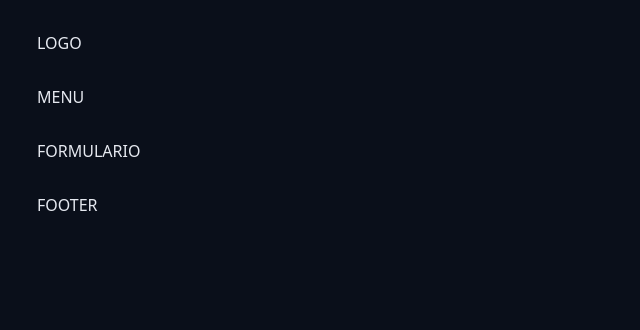
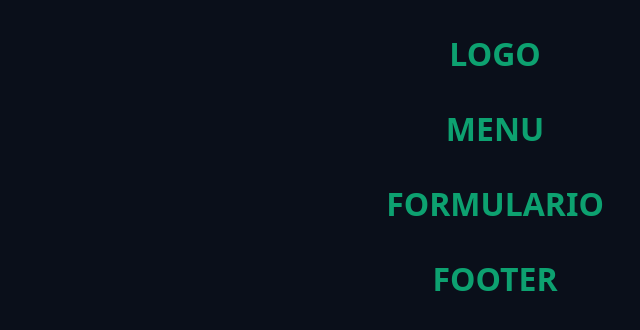
Before and after one commit to danielazevedocb/chronos-pomodoro, a React (Vite) app: page / in a window 1280 px wide. Shown: the top 330 px of the page, without its empty margins (145-785 px from the left). Built offline with nearby package versions, Linux system fonts and the light colour scheme.

Commit message:
Movendo o Container para seu próprio React Component

```diff
--- a/src/App.tsx
+++ b/src/App.tsx
@@ -1,32 +1,25 @@
+import { Container } from './components/Container';
+import { Heading } from './components/Heading';
 import './styles/global.css';
 import './styles/theme.css';
-
 export function App() {
   return (
     <>
-      <div className="container">
-        <div className="content">
-          <section>LOGO</section>
-        </div>
-      </div>
+      <Container>
+        <Heading>LOGO</Heading>
+      </Container>
 
-      <div className="container">
-        <div className="content">
-          <section>MENU</section>
-        </div>
-      </div>
+      <Container>
+        <Heading>MENU</Heading>
+      </Container>
 
-      <div className="container">
-        <div className="content">
-          <section>FORMULARIO</section>
-        </div>
-      </div>
+      <Container>
+        <Heading>FORMULARIO</Heading>
+      </Container>
 
-      <div className="container">
-        <div className="content">
-          <section>FOOTER</section>
-        </div>
-      </div>
+      <Container>
+        <Heading>FOOTER</Heading>
+      </Container>
     </>
   );
 }
--- /dev/null
+++ b/src/components/Container.module.css
@@ -0,0 +1,12 @@
+.container-fluid {
+  max-width: auto;
+}
+
+.container {
+  max-width: 98rem;
+  margin: 0 auto;
+}
+
+.content {
+  margin: 3.2rem;
+}
--- /dev/null
+++ b/src/components/Container.tsx
@@ -0,0 +1,13 @@
+import styles from './Container.module.css';
+
+type ContainerProps = { children: React.ReactNode };
+
+export function Container({ children }: ContainerProps) {
+  return (
+    <div className={styles.container}>
+      <div className={styles.content}>
+        {children}
+      </div>
+    </div>
+  );
+}
--- a/src/styles/global.css
+++ b/src/styles/global.css
@@ -22,16 +22,3 @@ body {
   background: var(--gray-900);
   color: var(--text-default);
 }
-
-.container-fluid {
-  max-width: auto;
-}
-
-.container {
-  max-width: 98rem;
-  margin: 0 auto;
-}
-
-.content {
-  margin: 3.2rem;
-}
```
